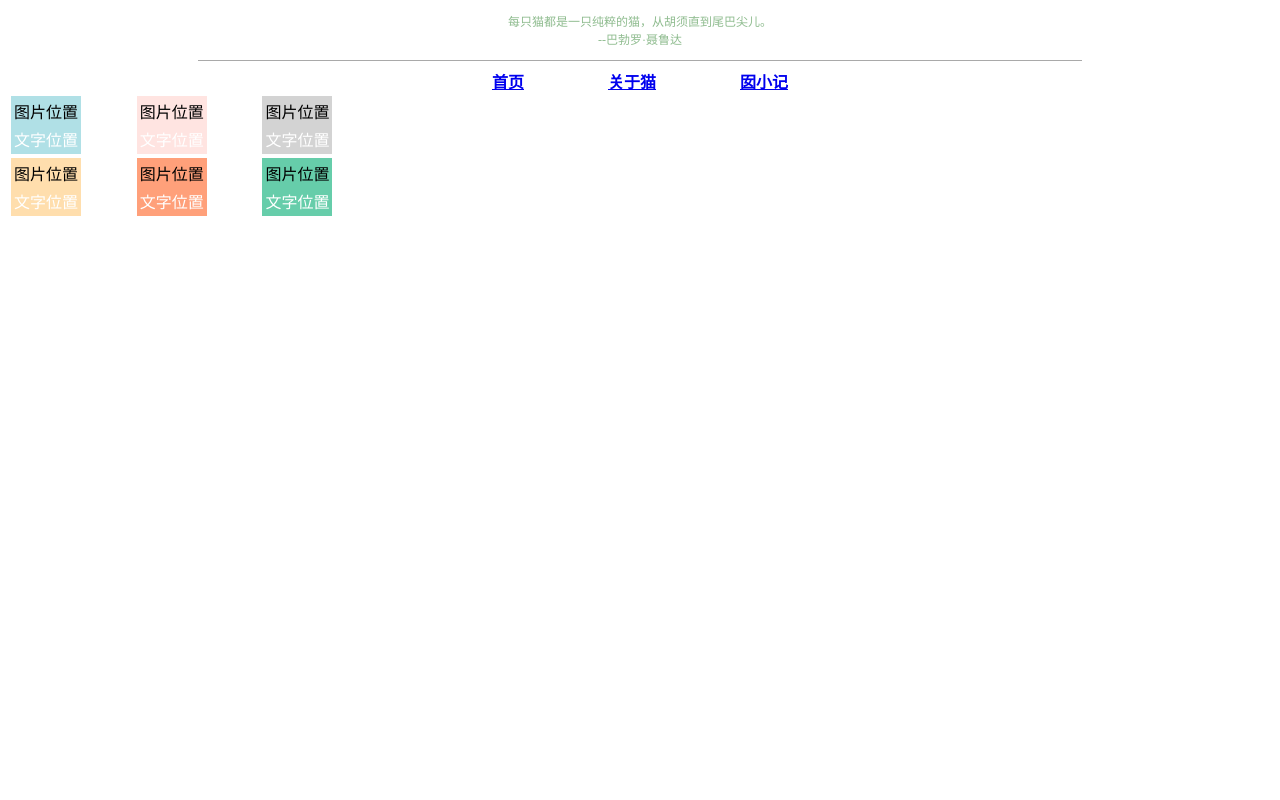
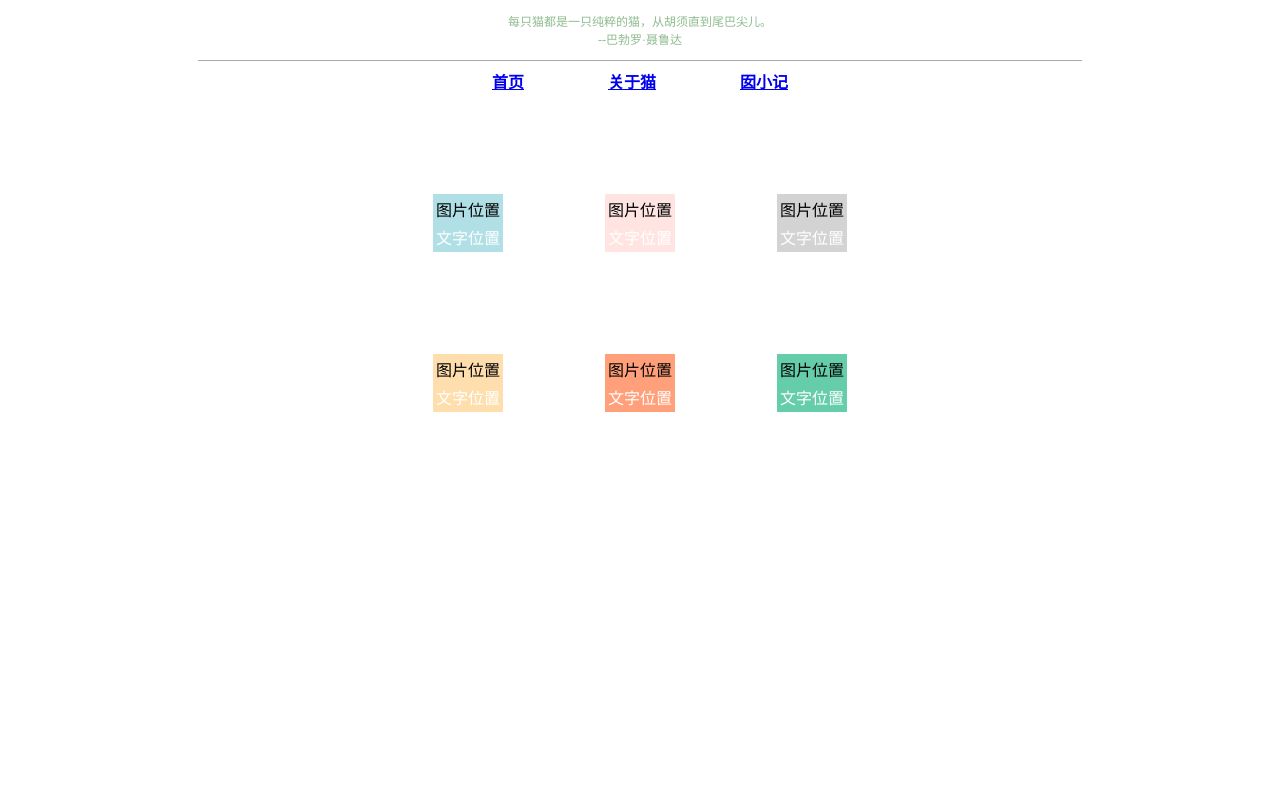
Before and after one commit to fegogo/nan, a plain HTML site: page index.html in a window 1280 px wide. Shown: the top 800 px of the page. Drawn offline with Linux system fonts and the light colour scheme.

Commit message:
table setting

```diff
--- a/index.html
+++ b/index.html
@@ -13,7 +13,7 @@
         <a href="TBD" style="margin-right: 80px"><b>关于猫</b></a>
         <a href="TBD"><b>囡小记</b></a>
     </nav>
-    <table style="width: 30%">
+    <table align="center" cellspacing="100">
         <tr>
             <td>
                 <table style="background-color: powderblue">
```
